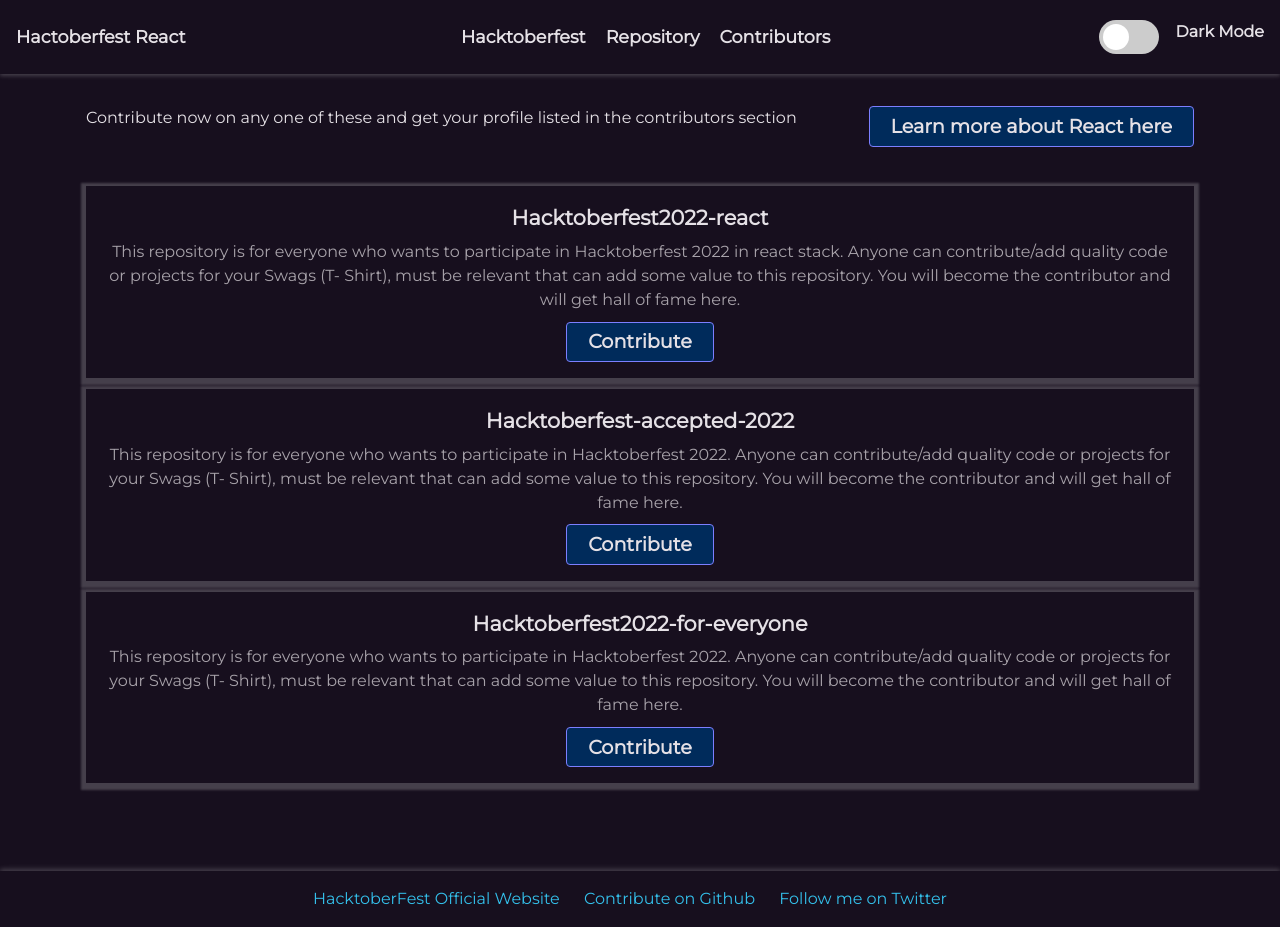
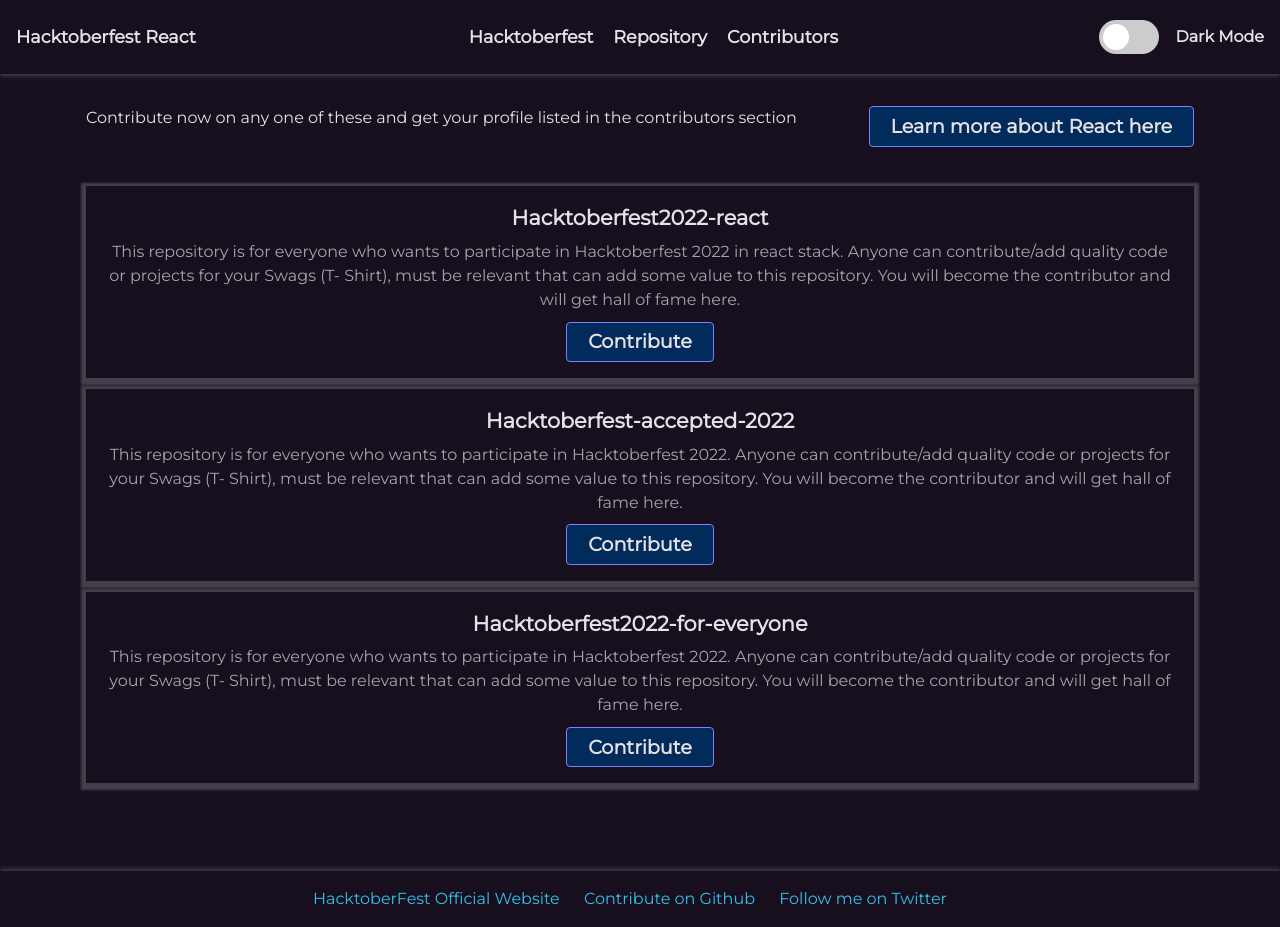
Before and after one commit to dikshantrajput/hacktoberfest-2022-react, a React (Create React App) app: page / in a window 1280 px wide. Built offline with nearby package versions, Linux system fonts and the light colour scheme.

Commit message:
feat: add alignment on header

```diff
--- a/src/components/Header/index.jsx
+++ b/src/components/Header/index.jsx
@@ -10,7 +10,7 @@ function Header() {
     <header className={mode ? "header__dark" : "header__light"}>
       <div className={mode ? "brand__container" : "brand__container__light"}>
         <Link to="/" className="fw-semibold">
-          Hactoberfest React
+          Hacktoberfest React
         </Link>
       </div>
       <nav className="navbar">
@@ -51,7 +51,7 @@ function Header() {
           </li>
         </ul>
       </nav>
-      <div className="d-flex flex-row">
+      <div className="d-flex flex-row align-items-center">
         <Mode />
         {mode && <span class="fa fa-moon-o ms-3">Dark Mode</span>}
         {mode || <span className="ms-3">Light Mode</span>}
```
